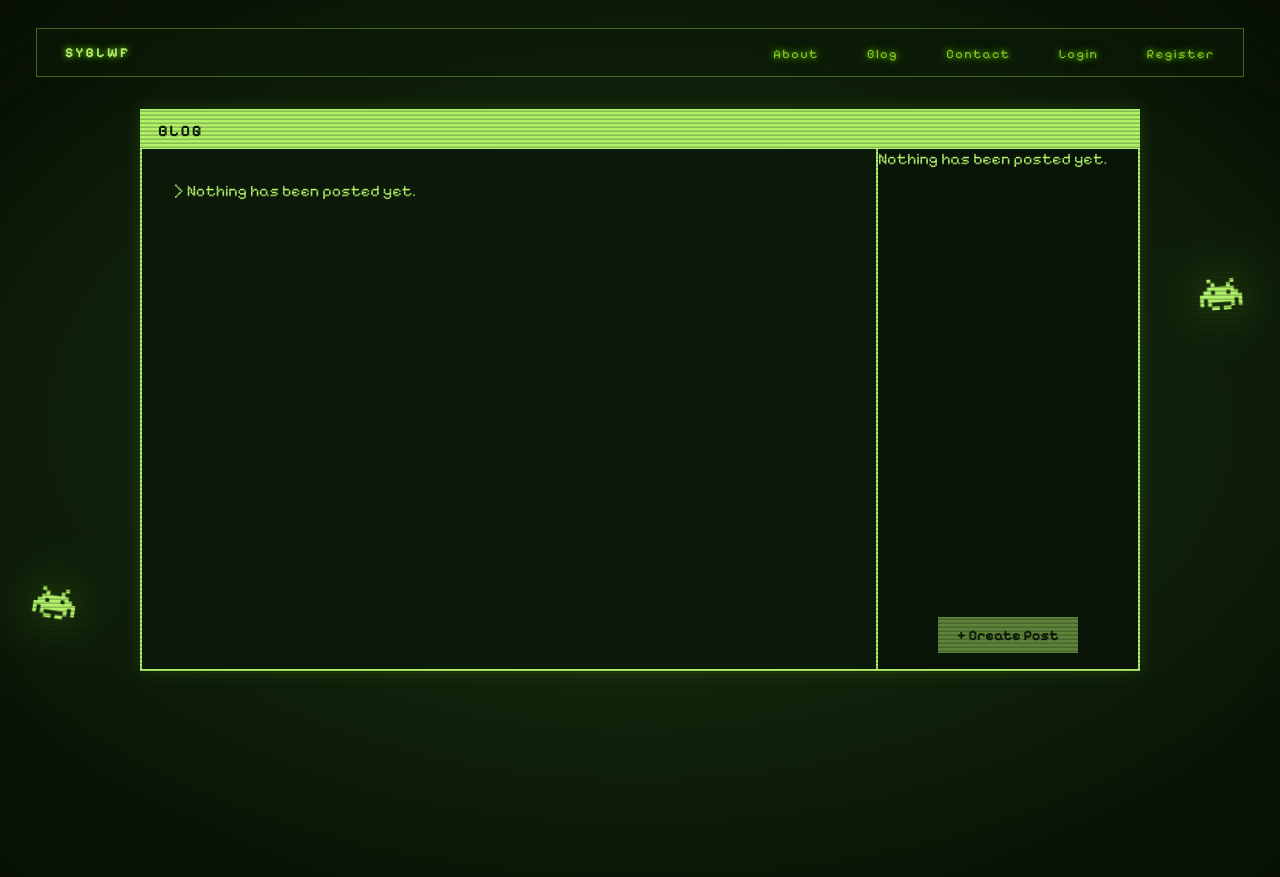
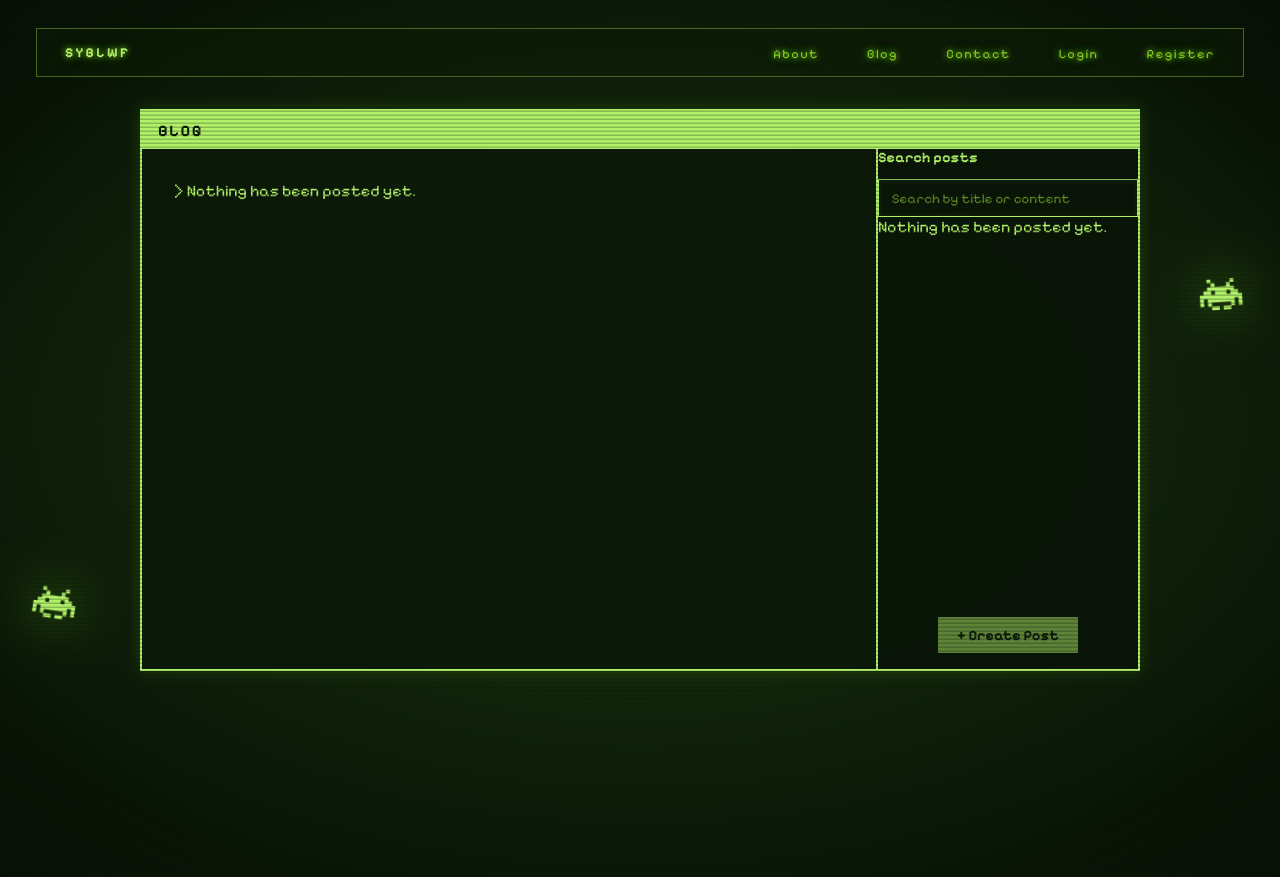
Before and after one commit to Syabilwafi/myportofolio, a Django app: page /blog/ in a window 1280 px wide. Run offline with Django 5.2, Linux system fonts and the light colour scheme; data that the repository does not hold is empty.

Commit message:
feat: implement debounce for search input

```diff
--- a/blog/views.py
+++ b/blog/views.py
@@ -35,6 +35,9 @@ def show_blog(request):
 @require_GET
 def get_posts_json(request):
     posts = Post.objects.prefetch_related('comment_set').all().order_by('-created_at')
+    query = request.GET.get('q', '').strip()
+    if query:
+        posts = posts.filter(title__icontains=query) | posts.filter(content__icontains=query)
     payload = [{
         'id': str(post.pk),
         'title': post.title,
--- a/static/js/blog.js
+++ b/static/js/blog.js
@@ -1,5 +1,6 @@
 document.addEventListener('DOMContentLoaded', () => {
     const blog = document.querySelector('.blog');
+    const search = document.getElementById('search-input');
     const postList = document.getElementById('post-list');
     const article = document.querySelector('.post-article');
     const activePost = document.getElementById('active-post');
@@ -14,6 +15,9 @@ document.addEventListener('DOMContentLoaded', () => {
     const modal = document.getElementById('create-post-modal');
     const openBtn = document.getElementById('open-modal-btn');
     const closeBtn = document.getElementById('close-modal-btn');
+    let controller;
+    let requestVersion = 0;
+    let debounceTimer;
 
     const renderComments = comments => {
         commentsContainer.replaceChildren();
@@ -59,24 +63,47 @@ document.addEventListener('DOMContentLoaded', () => {
         blogSidebar.classList.remove('show');
     };
 
-    const loadPosts = async () => {
+    const loadPosts = async (query = '') => {
+        controller?.abort();
+        controller = new AbortController();
+        const version = ++requestVersion;
+        postList.setAttribute('aria-busy', 'true');
+        article.setAttribute('aria-busy', 'true');
+        activePost.hidden = true;
+        commentArea.hidden = true;
+        article.querySelector('.no-posts')?.remove();
+        const loading = document.createElement('p');
+        loading.className = 'no-posts';
+        loading.textContent = 'Loading posts...';
+        article.prepend(loading);
+        postList.replaceChildren();
+        const loadingItem = document.createElement('li');
+        loadingItem.className = 'no-posts-item';
+        const loadingText = document.createElement('p');
+        loadingText.className = 'no-posts';
+        loadingText.textContent = 'Loading posts...';
+        loadingItem.append(loadingText);
+        postList.append(loadingItem);
         try {
-            const response = await fetch(blog.dataset.postsUrl, { credentials: 'same-origin' });
+            const url = new URL(blog.dataset.postsUrl, location.origin);
+            url.searchParams.set('q', query);
+            const response = await fetch(url, { signal: controller.signal, credentials: 'same-origin' });
             if (!response.ok) throw new Error('Unable to load posts. Please try again.');
             const posts = await response.json();
+            if (version !== requestVersion) return;
             postList.replaceChildren();
             article.querySelector('.no-posts')?.remove();
 
             if (!posts.length) {
                 const message = document.createElement('p');
                 message.className = 'no-posts';
-                message.textContent = '> Nothing has been posted yet.';
+                message.textContent = query ? 'Data tidak ditemukan.' : '> Nothing has been posted yet.';
                 article.prepend(message);
                 const item = document.createElement('li');
                 item.className = 'no-posts-item';
                 const empty = document.createElement('p');
                 empty.className = 'no-posts';
-                empty.textContent = 'Nothing has been posted yet.';
+                empty.textContent = query ? 'Data tidak ditemukan.' : 'Nothing has been posted yet.';
                 item.append(empty);
                 postList.append(item);
                 windowTitle.textContent = 'BLOG';
@@ -126,10 +153,12 @@ document.addEventListener('DOMContentLoaded', () => {
 
             selectPost(posts[0]);
         } catch (error) {
+            if (error.name === 'AbortError' || version !== requestVersion) return;
             const message = document.createElement('p');
             message.className = 'no-posts';
             message.textContent = 'Unable to load posts. Please try again.';
-            article.replaceChildren(message);
+            article.querySelector('.no-posts')?.remove();
+            article.prepend(message);
             postList.replaceChildren();
             const item = document.createElement('li');
             item.className = 'no-posts-item';
@@ -139,10 +168,19 @@ document.addEventListener('DOMContentLoaded', () => {
             item.append(sidebarMessage);
             postList.append(item);
         } finally {
-            article.setAttribute('aria-busy', 'false');
-            postList.setAttribute('aria-busy', 'false');
+            if (version === requestVersion) {
+                article.setAttribute('aria-busy', 'false');
+                postList.setAttribute('aria-busy', 'false');
+            }
         }
     };
+
+    search.addEventListener('input', () => {
+        clearTimeout(debounceTimer);
+        controller?.abort();
+        ++requestVersion;
+        debounceTimer = setTimeout(() => loadPosts(search.value.trim()), 400);
+    });
 
     sidebarToggleBtn?.addEventListener('click', () => blogSidebar?.classList.toggle('show'));
     openBtn?.addEventListener('click', () => {
--- a/templates/blog.html
+++ b/templates/blog.html
@@ -57,6 +57,10 @@
 
                     <aside class="blog-sidebar">
                         <nav aria-label="Blog posts navigation">
+                            <div class="input-group">
+                                <label for="search-input" class="input-label">Search posts</label>
+                                <input id="search-input" type="text" class="retro-input" placeholder="Search by title or content" autocomplete="off">
+                            </div>
                             <ul class="post-list" id="post-list" data-can-delete="{{ can_delete|yesno:'true,false' }}" data-delete-url="{% url 'blog:delete_post' %}" aria-live="polite" aria-busy="true">
                                 <li class="no-posts-item"><p class="no-posts">Loading posts...</p></li>
                             </ul>
--- a/templates/index.html
+++ b/templates/index.html
@@ -70,8 +70,8 @@
                         <button id="open-project-modal" type="button" class="btn btn-filled btn-sm">+ Add Project</button>
                     {% endif %}
                 </div>
-                <label for="project-search">Search projects</label>
-                <input id="project-search" type="search" class="retro-input" placeholder="Search by name" autocomplete="off">
+                <label for="search-input">Search projects</label>
+                <input id="search-input" type="text" class="retro-input" placeholder="Search by name or description" autocomplete="off">
                 <div class="projects-content" data-projects-url="{% url 'main:get_projects_json' %}">
                     <div class="project-sidebar" id="project-sidebar" aria-live="polite" aria-busy="true">
                         <p class="no-projects">Loading projects...</p>
```
Also changed, not shown: main/views.py (+4 -4 lines), static/js/projects.js (+14 -3 lines).
